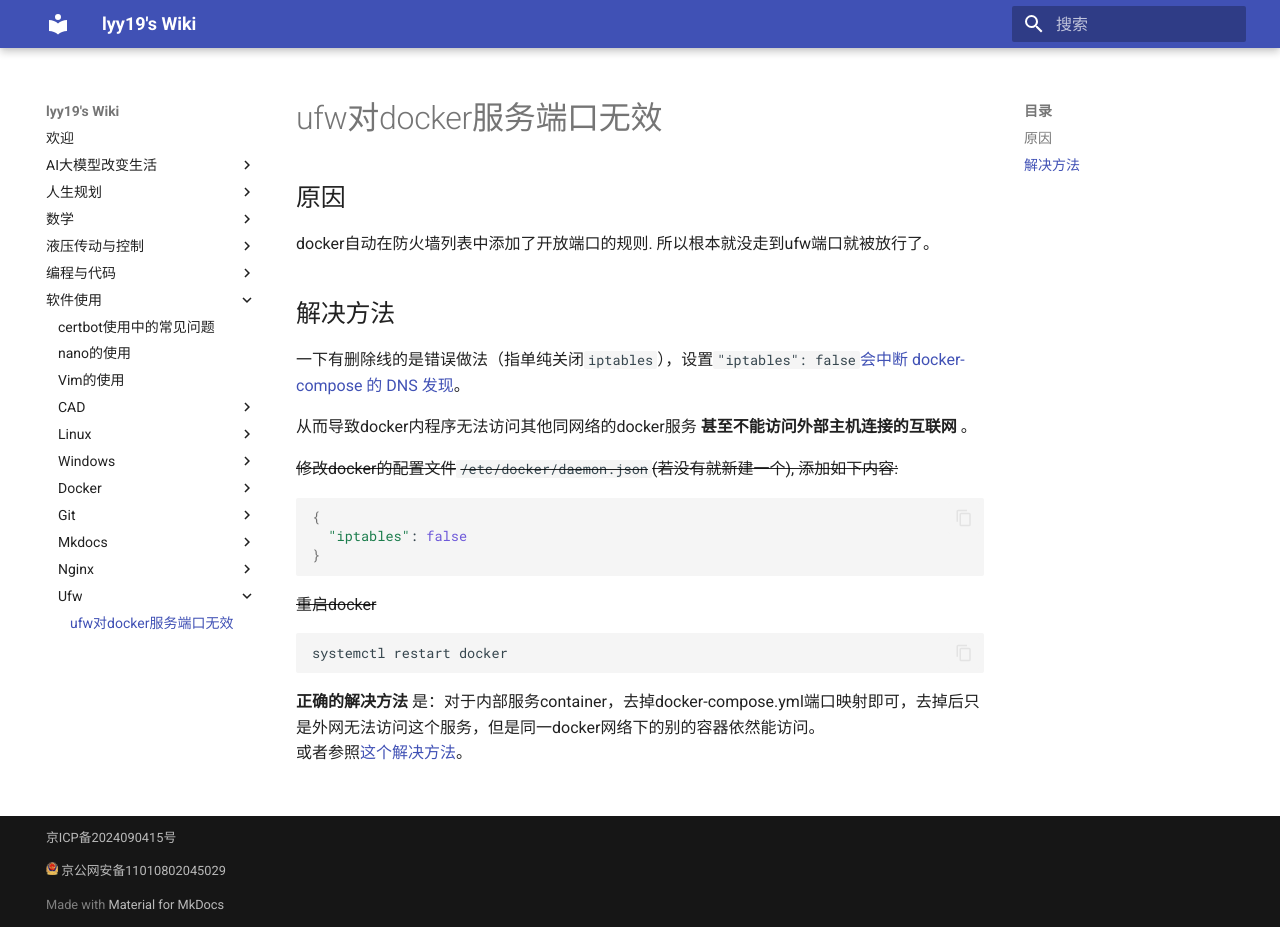
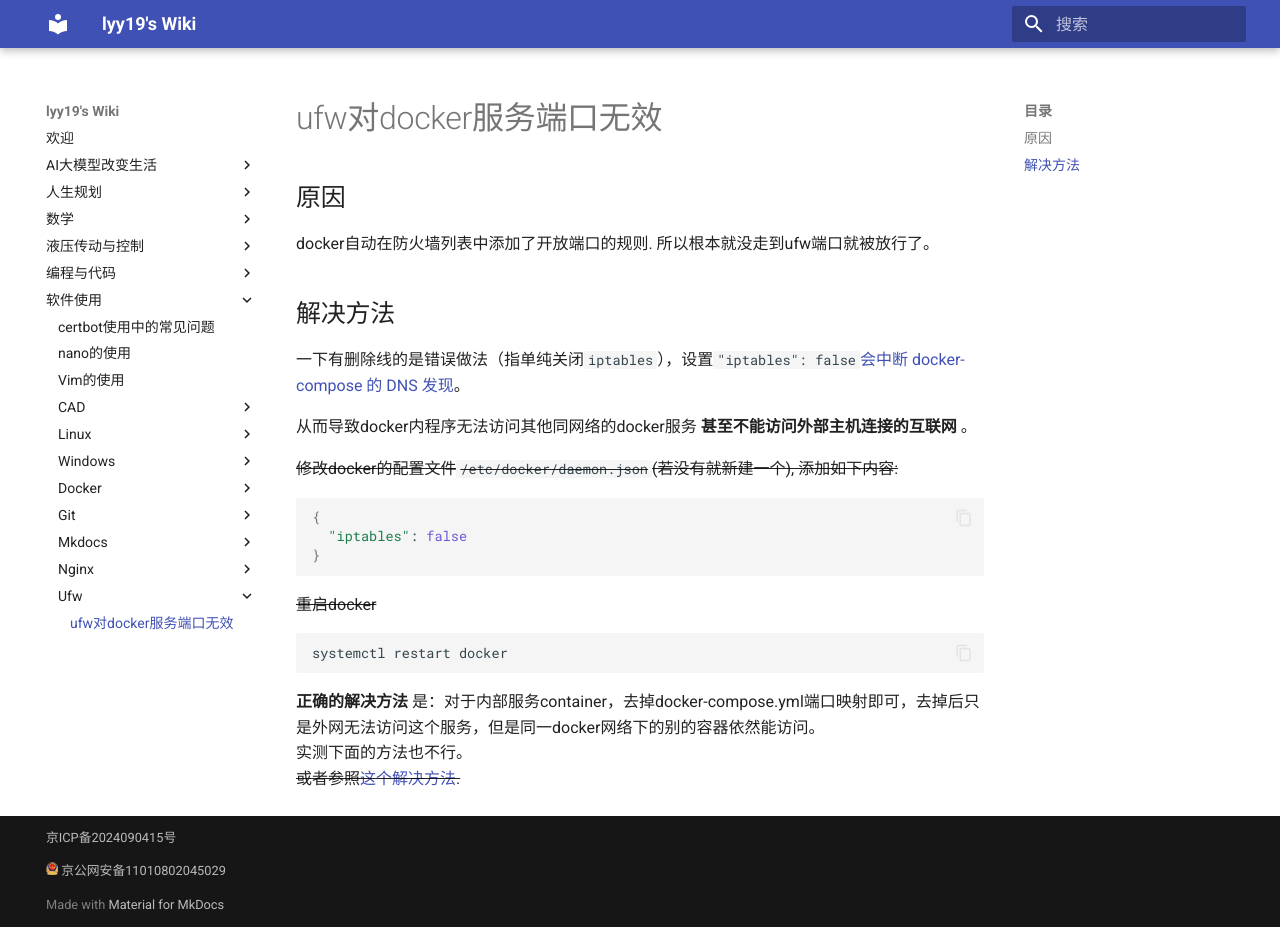
Before and after one commit to lyy1119/lyy1119.github.io, an MkDocs documentation site: the page built from docs/软件使用/ufw/ufwFailOnDockerService.md, in a window 1280 px wide and 927 px high. Built offline with MkDocs 1.6.1 and Material for MkDocs 9.7.7, drawn with Linux system fonts in a browser that asks for light colours.

Commit message:
update exp

```diff
--- a/docs/软件使用/ufw/ufwFailOnDockerService.md
+++ b/docs/软件使用/ufw/ufwFailOnDockerService.md
@@ -26,4 +26,5 @@ systemctl restart docker
 
 
 **正确的解决方法** 是：对于内部服务container，去掉docker-compose.yml端口映射即可，去掉后只是外网无法访问这个服务，但是同一docker网络下的别的容器依然能访问。
-或者参照[这个解决方法](https://jueee.github.io/docker-doc/about-docker-iptables-false.html)。
+实测下面的方法也不行。
+~~或者参照[这个解决方法](https://jueee.github.io/docker-doc/about-docker-iptables-false.html).~~
```
